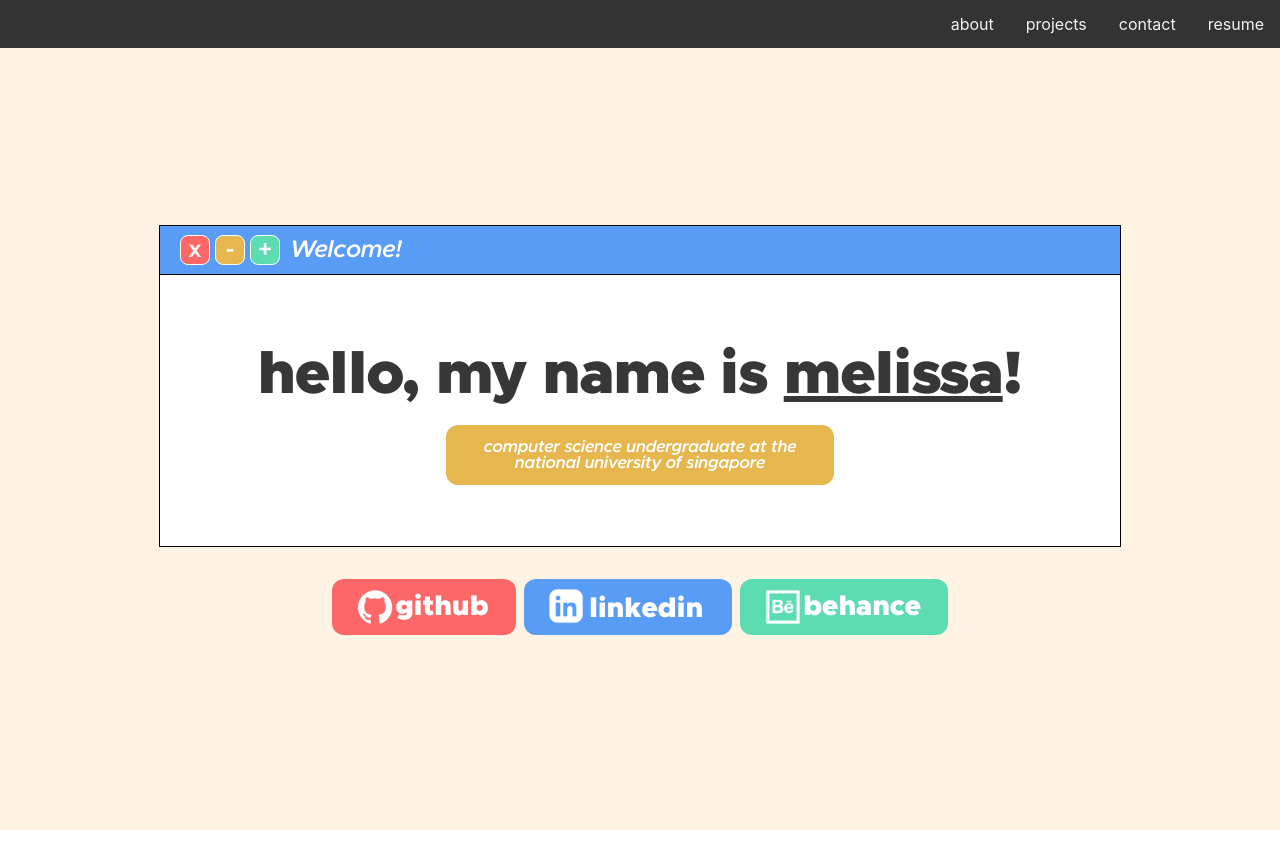
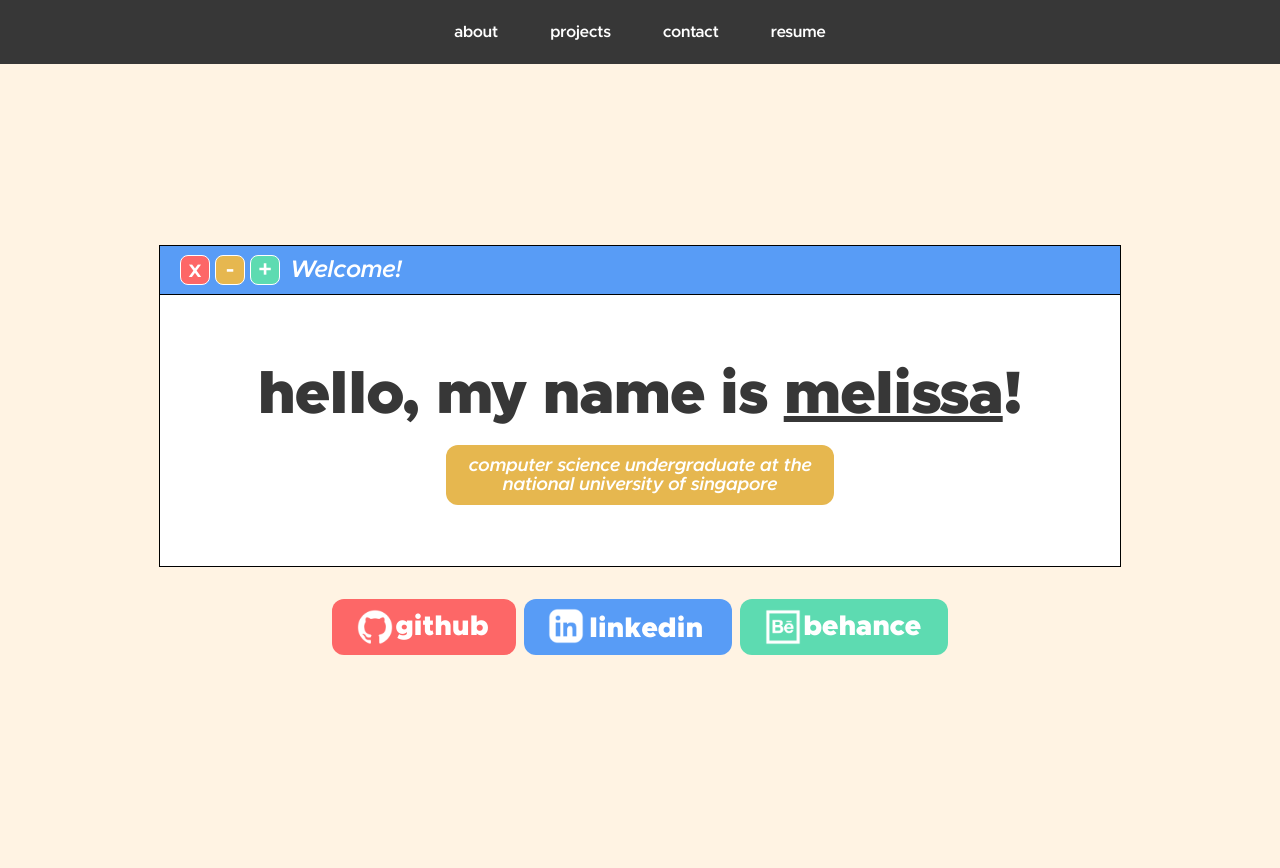
Before and after one commit to melissaharijanto/web-v1, a React (Create React App) app: page / in a window 1280 px wide. Shown: the top 868 px of the page. Before the commit the page ends 830 px from the top, so only its background shows below. Built offline with nearby package versions, Linux system fonts and the light colour scheme.

Commit message:
Make home page

```diff
--- a/src/App.css
+++ b/src/App.css
@@ -39,5 +39,5 @@
 
 /* Main content */
 .content {
-  margin-top: 30px; /* Add a top margin to avoid content overlay */
+  margin-top: 50px; /* Add a top margin to avoid content overlay */
 }
--- a/src/App.js
+++ b/src/App.js
@@ -1,5 +1,6 @@
 import './App.css';
 import NavigationBar from './components/NavigationBar';
+import About from './pages/About';
 import Intro from './pages/Intro';
 
 function App() {
@@ -8,6 +9,7 @@ function App() {
       <NavigationBar/>
       <div className='content'>
         <Intro/>
+        <About/>
       </div>
 
     </div>
--- a/src/components/NavigationBar.js
+++ b/src/components/NavigationBar.js
@@ -1,12 +1,12 @@
 import '../styles.css';
-
+import Logo from '../images/logo.png';
 const NavigationBar = () => {
     return (
         <div className='navigation-bar'>
+            <a href="#about" className='navigation-link'>about</a>
+            <a href="#placeholder" className='navigation-link'>projects</a>
+            <a href="#placeholder" className='navigation-link'>contact</a>
             <a href="#placeholder" className='navigation-link'>resume</a>
-            <a href="#placeholder" className='navigation-link'>contact</a>
-            <a href="#placeholder" className='navigation-link'>projects</a>
-            <a href="#placeholder" className='navigation-link'>about</a>
         </div>
     );
 }
--- /dev/null
+++ b/src/pages/About.js
@@ -0,0 +1,10 @@
+import React from 'react';
+import '../styles.css';
+const About = () => {
+    return (
+        <div className='about' id='about'>
+        </div>
+    )
+}
+
+export default About;
--- a/src/styles.css
+++ b/src/styles.css
@@ -1,3 +1,4 @@
+/* Intro page */
 .intro {
   background-color: #FFF3E3;
   min-height: 100vh;
@@ -181,7 +182,7 @@
 .intro-subheading{
   padding-top: 10;
   font-family: Metropolis-SemiBoldItalic;
-  font-size: calc(0.5vh + 1vw);
+  font-size: calc(0.7vh + 1vw);
   background-color: #E6B74F;
   border-radius: 12px;
   height: 7.5vmin;
@@ -212,25 +213,46 @@
   justify-content: center;
 }
 
+/* Navigation tab */
+.logo {
+  height: 30px;
+}
+
 .navigation-bar {
   overflow: hidden;
-  background-color: #333;
+  background-color: #373737;
   position: fixed; /* Set the navbar to fixed position */
   top: 0; /* Position the navbar at the top of the page */
   width: 100%; /* Full width */
+  display: flex;
+  justify-content: center;
+  flex-direction: row;
 }
 
 .navigation-link {
-  float: right;
   display: block;
-  color: #f2f2f2;
+  color: #FFFFFF;
   text-align: center;
-  padding: 14px 16px;
+  padding: 24px 26px;
   text-decoration: none;
+  font-family: Metropolis-SemiBold;
 }
 
-/* Change background on mouse-over */
 .navigation-link:hover {
-  background: #ddd;
-  color: black;
+  color: #589CF6;
 }
+
+.semibold-font {
+  font-family: Metropolis-SemiBold;
+}
+
+/* About */
+.about {
+  background-color: #FFF3E3;
+  min-height: 100vh;
+  display: flex;
+  flex-direction: column;
+  align-items: center;
+  justify-content: center;
+  font-size: calc(10px + 2vmin);
+}
```
Also changed, not shown: src/images/logo.png (added).
